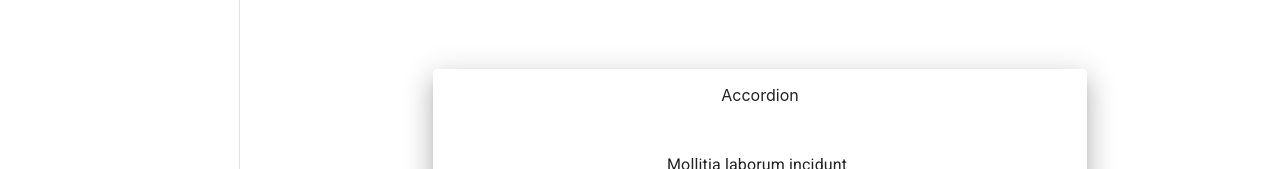
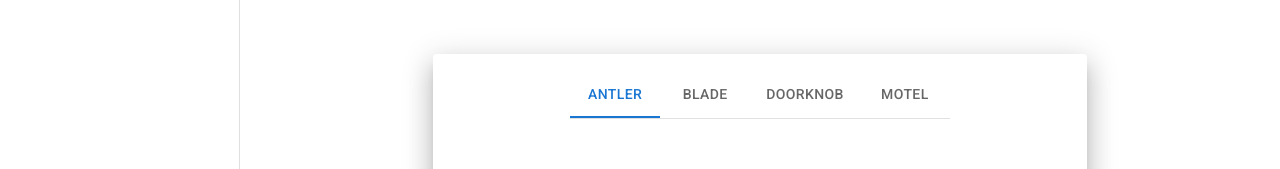
Before and after one commit to uturet/react_mui_wfc, a React (Create React App) app: page / in a window 1280 px wide. Both pictures are taken after a click on the button "GENERATE". Shown: the part 137-306 px from the top of the page. Built offline with nearby package versions, Linux system fonts and the light colour scheme.

Commit message:
Replace Accordion with Tabs

```diff
--- a/src/Card.tsx
+++ b/src/Card.tsx
@@ -22,7 +22,7 @@ import {
   SwitchGeneric,
   TextFieldGeneric,
   TitleGeneric,
-  AccordionGeneric,
+  TabsGeneric,
 } from './Generic';
 
 const typeComponent: {
@@ -31,7 +31,7 @@ const typeComponent: {
   '_border_': (size) => null,
   'Empty': (size) => null,
   'Title': (size) => <TitleGeneric size={size}/>,
-  'Accordion': (size) => <AccordionGeneric size={size}/>,
+  'Tabs': (size) => <TabsGeneric size={size}/>,
   'Chip': (size) => <ChipGeneric size={size}/>,
   'Divider': (size) => <DividerGeneric size={size}/>,
   'Table': (size) => <TableGeneric size={size}/>,
--- a/src/CardConfig.tsx
+++ b/src/CardConfig.tsx
@@ -10,11 +10,11 @@ export const CardTypeRelations: CardTypeRelations = new Map([
     new Set<string>(),
     new Set<string>(['Title', notEmpty]),
   ]],
-  ['Accordion', [
+  ['Tabs', [
     new Set<string>([border, notEmpty]),
-    new Set<string>(['Accordion', notEmpty]),
+    new Set<string>(['Tabs', notEmpty]),
     new Set<string>(),
-    new Set<string>(['Accordion', notEmpty]),
+    new Set<string>(['Tabs', notEmpty]),
   ]],
   ['Empty', [
     new Set<string>([notBorder]),
--- a/src/Generic.tsx
+++ b/src/Generic.tsx
@@ -25,6 +25,9 @@ import {
   Switch,
   TextField,
   Typography,
+  Box,
+  Tab,
+  Tabs,
 } from '@mui/material';
 import {SelectChangeEvent} from '@mui/material/Select';
 
@@ -44,9 +47,24 @@ export const TitleGeneric: React.FunctionComponent<GenericProps> = ({size}) => {
   );
 };
 
-export const AccordionGeneric: React.FunctionComponent<GenericProps> = ({size}) => {
+export const TabsGeneric: React.FunctionComponent<GenericProps> = ({size}) => {
+  const [value, setValue] = useState(0);
+  const [tabs, setTabs] = useState<string[]>([]);
+
+  useEffect(() => {
+    setTabs((new Array<string>(size+1).fill('')).map((_) => faker.word.noun()));
+  }, []);
+
+  const handleChange = (event: React.SyntheticEvent, newValue: number) => {
+    setValue(newValue);
+  };
+
   return (
-    <div>Accordion</div>
+    <Box sx={{borderBottom: 1, borderColor: 'divider'}}>
+      <Tabs value={value} onChange={handleChange} aria-label="basic tabs example">
+        {tabs.map((tab, i) => <Tab key={i.toString()} label={tab}/>)}
+      </Tabs>
+    </Box>
   );
 };
 
```
